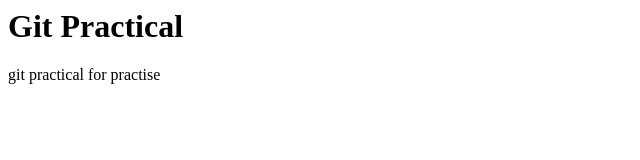
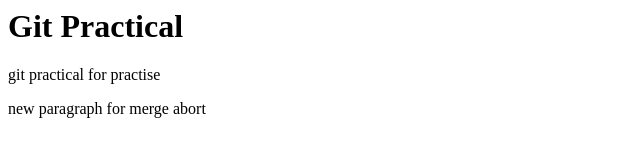
Before and after one commit to Bhushi-u/git-, a plain HTML site: page index.html in a window 1280 px wide. Shown: the whole page, without its empty margins (0-640 px from the left). Drawn offline with Linux system fonts and the light colour scheme.

Commit message:
index file changes for merge abort

```diff
--- a/index.html
+++ b/index.html
@@ -1,4 +1,5 @@
 <html>
 	<h1> Git Practical </h1>
 	<p> git practical for practise </p>
+	<p> new paragraph for merge abort </p>
 </html>
```
